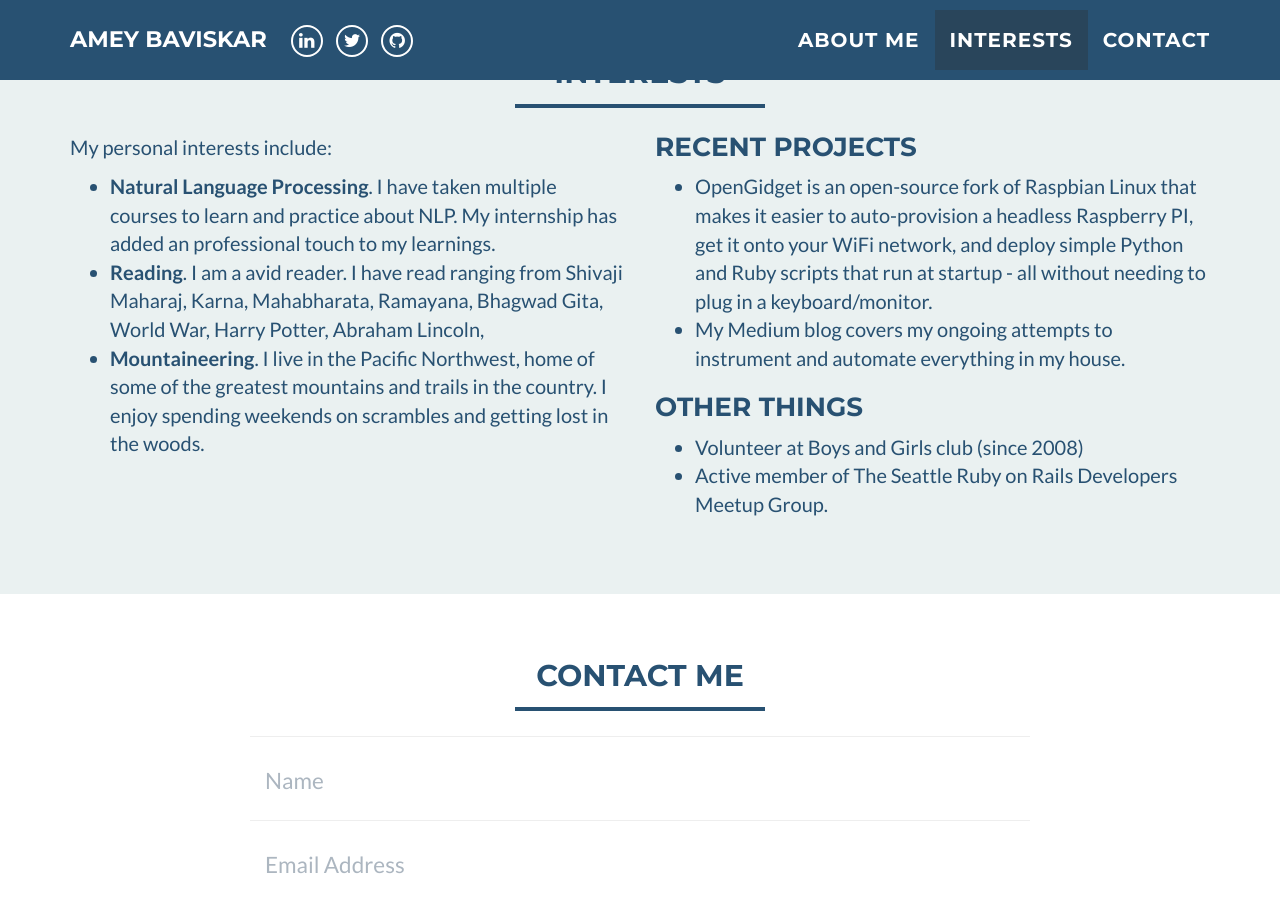
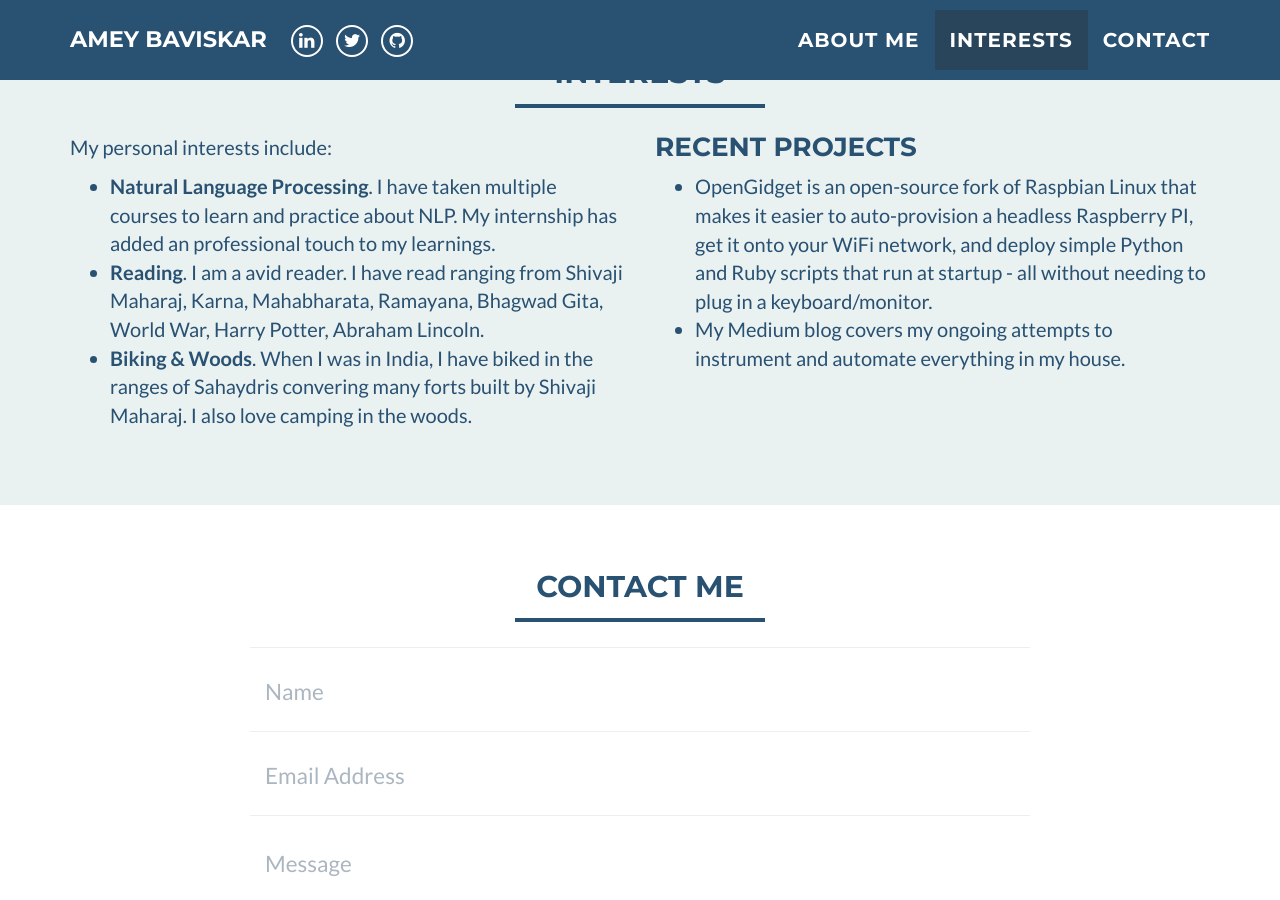
Before and after one commit to ameybav/estr4ng7d.github.io, a Jekyll site: the page built from index.html, in a window 1280 px wide and 900 px high, scrolled down 1154 px. Built offline with Jekyll 4.4.1, drawn with Linux system fonts in a browser that asks for light colours.

Commit message:
Update interests.html

```diff
--- a/_includes/interests.html
+++ b/_includes/interests.html
@@ -16,11 +16,10 @@
 				 <b>Natural Language Processing</b>. I have taken multiple courses to learn and practice about NLP. My internship has added an professional touch to my learnings.
 			  </li>
 			  <li>
-				  <b>Reading</b>. I am a avid reader. I have read ranging from Shivaji Maharaj, Karna, Mahabharata, Ramayana, Bhagwad Gita, World War, Harry Potter, Abraham Lincoln,
+				  <b>Reading</b>. I am a avid reader. I have read ranging from Shivaji Maharaj, Karna, Mahabharata, Ramayana, Bhagwad Gita, World War, Harry Potter, Abraham Lincoln.
 			  </li>
 			  <li>
-				  <b>Mountaineering</b>. I live in the Pacific Northwest, home of some of the greatest mountains and trails in the country. I enjoy spending weekends
-          on scrambles and getting lost in the woods.
+				  <b>Biking & Woods</b>. When I was in India, I have biked in the ranges of Sahaydris convering many forts built by Shivaji Maharaj. I also love camping in the woods.
       </li>
 			</ul>
 		</div>
@@ -28,6 +27,7 @@
       <h3 style="margin-top:0">Recent Projects</h3>
 		  <ul>
   			<li>
+
           OpenGidget is an open-source fork of Raspbian Linux that makes it easier to auto-provision a headless Raspberry PI,
           get it onto your WiFi network, and deploy simple Python and Ruby scripts that run at startup - all without needing to plug in a keyboard/monitor.
     		</li>
@@ -35,15 +35,6 @@
           My Medium blog covers my ongoing attempts to instrument and automate everything in my house.
   			</li>
   		    </ul>
-  		    <h3>Other Things</h3>
-  		    <ul>
-  			<li>
-           Volunteer at Boys and Girls club (since 2008)
-  			</li>
-  			<li>
-  			  Active member of The Seattle Ruby on Rails Developers Meetup Group.
-  			</li>
-		   </ul>
       </div>
     </div>
   </div>
```
